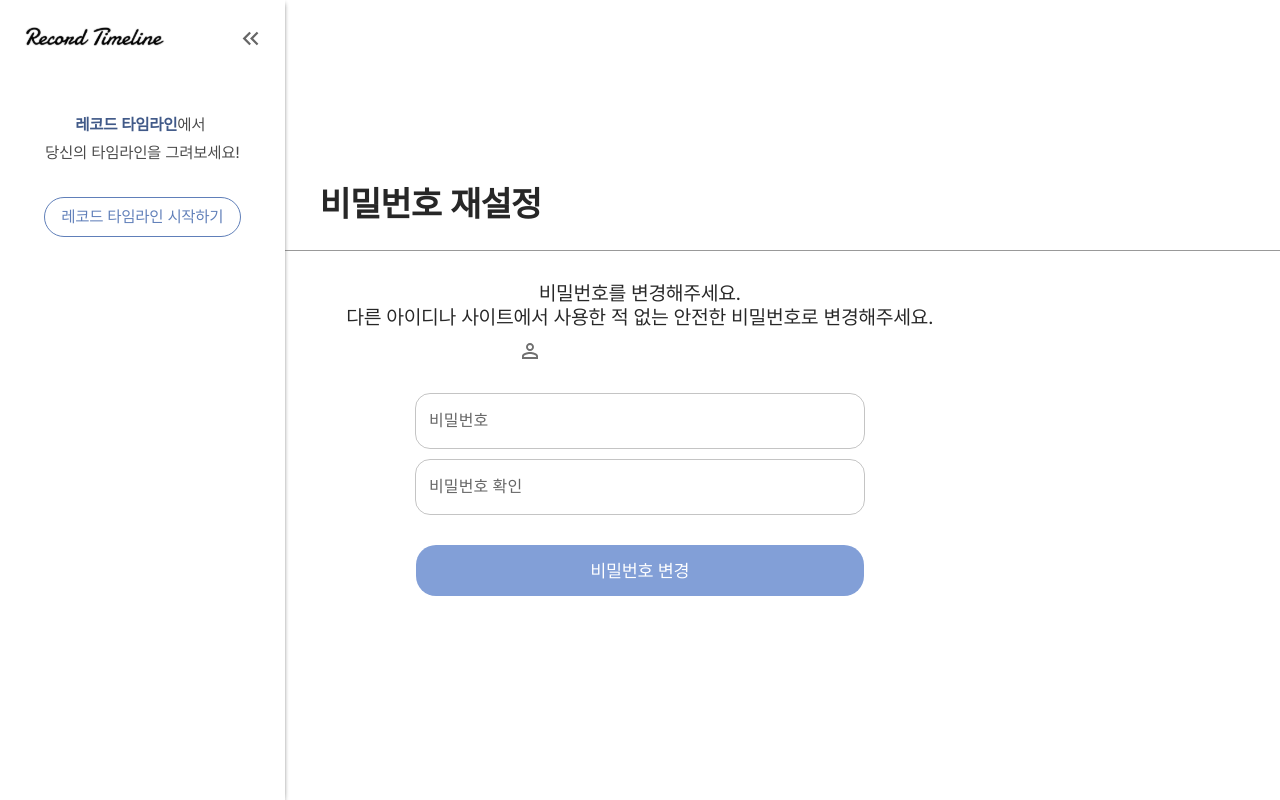
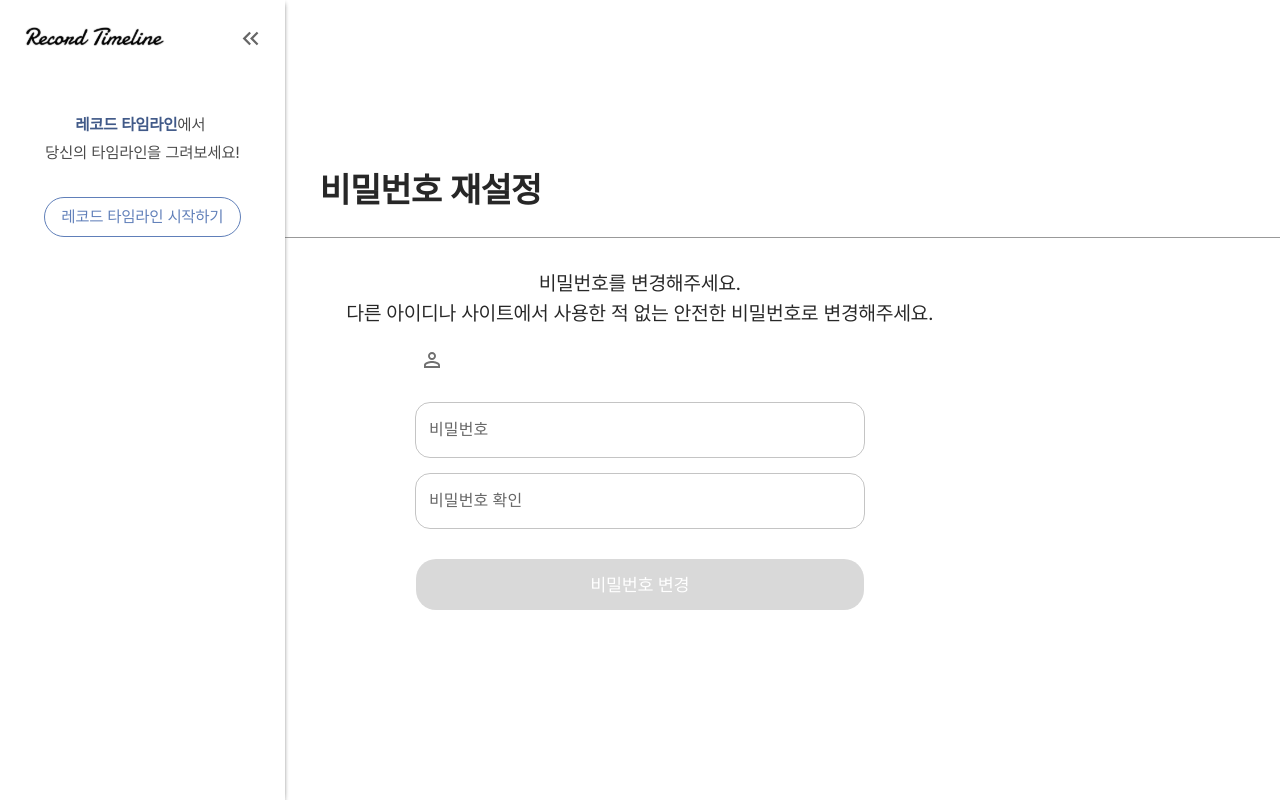
Before and after one commit to Record-Timeline/Front, a React (Create React App) app: page /find/change in a window 1280 px wide. Built offline with nearby package versions, Linux system fonts and the light colour scheme; no server answers; what quill-image-resize-module-react would draw is missing.

Commit message:
Feat: 비밀번호 변경 기능 완성

```diff
--- a/src/pages/FindPassword.jsx
+++ b/src/pages/FindPassword.jsx
@@ -26,6 +26,7 @@ export default function FindPassword() {
 
   // 비밀번호 찾기 버튼 클릭 시
   const handleFindPassword = async () => {
+    setError("")
     if (email) {
       try {
         const response = await axiosInstance.post(
--- a/src/pages/FindPasswordCertification.jsx
+++ b/src/pages/FindPasswordCertification.jsx
@@ -39,7 +39,7 @@ export default function FindPasswordCertification() {
 
       if (response.data.code === "200") {
         // 인증 성공 시
-        setSuccessMessage("인증이 성공적으로 완료되었습니다.");
+        setSuccessMessage("인증이 완료되었습니다.");
         setIsVerified(true); // "다음" 버튼 활성화
         setErrorMessage(""); // 에러 메시지 초기화
       } else {
--- a/src/pages/FindPasswordChange.jsx
+++ b/src/pages/FindPasswordChange.jsx
@@ -1,31 +1,84 @@
 /** @jsxImportSource @emotion/react */
 
-import React, { useState } from "react";
+import React, { useState, useEffect, useCallback } from "react";
+import { css } from "@emotion/react";
+import Button from "../components/common/Button";
+import PersonOutlineOutlinedIcon from '@mui/icons-material/PersonOutlineOutlined';
+import { Grid, TextField } from "@mui/material/";
+import { useSelector } from "react-redux";
+import axios from "axios";
+import {useNavigate} from "react-router-dom";
 
-import { css } from "@emotion/react";
-import Button from "../components/common/Button"
-import PersonOutlineOutlinedIcon from '@mui/icons-material/PersonOutlineOutlined';
-import {
+export default function FindPassword() {
+  const navigate = useNavigate();
 
-  Grid,
-  TextField,
-} from "@mui/material/";
-import {useSelector} from "react-redux";
-export default function FindPassword() {
   const [password, setPassword] = useState(""); // 입력한 비밀번호
   const [passwordCheck, setPasswordCheck] = useState(""); // 입력한 비밀번호 확인
+  const [passwordError, setPasswordError] = useState(false); // 비밀번호 유효성 검사 에러 상태
+  const [passwordCheckError, setPasswordCheckError] = useState(false); // 비밀번호 확인 에러 상태
+  const [isChangeButtonEnabled, setIsChangeButtonEnabled] = useState(false); // 비밀번호 변경 버튼 활성화 상태
 
-  const email = useSelector(state => state.email);  // Redux에서 이메일 가져오기
+  const email = useSelector((state) => state.email); // Redux에서 이메일 가져오기
 
-  // 비밀번호 입력 값 업데이트
-  const handlePasswordChange = (e) => {
-    setPassword(e.target.value);
+  // 비밀번호 유효성 검사 함수
+  const validatePassword = (password) => {
+    const containsNumber = /[0-9]/.test(password);
+    const containsLetter = /[a-zA-Z]/.test(password);
+    const isLengthValid = password.length >= 8;
+
+    if (!(containsNumber && containsLetter && isLengthValid)) {
+      setPasswordError(true);
+    } else {
+      setPasswordError(false);
+    }
   };
 
-  // 비밀번호 입력 확인 값 업데이트
-  const handlePasswordCheck = (e) => {
-    setPasswordCheck(e.target.value);
+  // 비밀번호 입력 시 유효성 검사
+  const handlePasswordChange = useCallback((e) => {
+    const password = e.target.value;
+    setPassword(password);
+    validatePassword(password);
+  }, []);
+
+  // 비밀번호 확인 입력 시 유효성 검사
+  const handlePasswordCheckChange = useCallback(
+    (e) => {
+      const passwordCheck = e.target.value;
+      setPasswordCheck(passwordCheck);
+      setPasswordCheckError(passwordCheck !== password);
+    },
+    [password]
+  );
+
+  // 비밀번호 변경 버튼 활성화 상태 업데이트
+  useEffect(() => {
+    setIsChangeButtonEnabled(
+      !passwordError &&
+      !passwordCheckError &&
+      password.length > 0 &&
+      passwordCheck.length > 0
+    );
+  }, [passwordError, passwordCheckError, password, passwordCheck]);
+
+  // 비밀번호 변경 요청 함수
+  const handleFindPassword = async () => {
+    if (isChangeButtonEnabled) {
+      try {
+        const response = await axios.post("/api/v1/password/reset", {
+          email,
+          newPassword: password,
+        });
+
+        if (response.status === 200) {
+          navigate("/find/complete")
+        }
+      } catch (error) {
+        alert("비밀번호 변경에 실패했습니다. 다시 시도해주세요.");
+        console.error(error);
+      }
+    }
   };
+
   return (
     <div
       css={css`
@@ -39,37 +92,47 @@ export default function FindPassword() {
         font-weight: 700;
       `}
     >
-      <div css={css`
+      <div
+        css={css`
           width: 100%;
           padding: 0px 15% 20px 25%;
-      `}>비밀번호 재설정
+        `}
+      >
+        비밀번호 재설정
       </div>
-      <div css={css`
+      <div
+        css={css`
           width: 100%;
           height: 1px;
           background: #999999;
-      `}>
-      </div>
-      <div css={css`
+        `}
+      ></div>
+      <div
+        css={css`
           white-space: pre-line;
           color: #272727;
           text-align: center;
           font-size: 20px;
           font-weight: 400;
-          line-height: normal;
+          line-height: 150%;
           margin-top: 30px;
-      `}>비밀번호를 변경해주세요. {"\n"}
-        다른 아이디나 사이트에서 사용한 적 없는 안전한 비밀번호로 변경해주세요. </div>
-      <div css={css`
+        `}
+      >
+        비밀번호를 변경해주세요. {"\n"}
+        다른 아이디나 사이트에서 사용한 적 없는 안전한 비밀번호로 변경해주세요.
+      </div>
+      <div
+        css={css`
+          width: 440px;
           color: #707070;
           font-size: 20px;
           font-weight: 400;
           display: flex;
           align-items: center;
-          justify-content: center;
-          margin-top: 10px;
-          margin-right: 220px;
-      `}><PersonOutlineOutlinedIcon/> {email}
+          margin-top: 20px;
+        `}
+      >
+        <PersonOutlineOutlinedIcon /> {email}
       </div>
       <Grid
         item
@@ -77,15 +140,19 @@ export default function FindPassword() {
         sm={9}
         sx={{
           fontFamily: "Pretendard",
-          margin: "30px 0px 30px 0px"
+          margin: "30px 0px 30px 0px",
         }}
       >
-        <div css={css`
+        <div
+          css={css`
             display: flex;
             justify-content: center;
             flex-direction: column;
+          `}
+        >
+          <div css={css`
+              margin-bottom: 10px;
           `}>
-
           <TextField
             value={password}
             onChange={handlePasswordChange}
@@ -98,15 +165,21 @@ export default function FindPassword() {
                 borderRadius: "15px",
                 width: "450px",
                 fontFamily: "Pretendard",
-                marginBottom: "10px"
+                marginBottom: "5px",
               },
             }}
+            error={passwordError}
+            helperText={
+              passwordError
+                ? "숫자와 영문자를 포함한 8자리 이상의 비밀번호를 입력하세요."
+                : ""
+            }
           />
-
+          </div>
           <TextField
             value={passwordCheck}
-            onChange={handlePasswordCheck}
-            type="passwordCheck"
+            onChange={handlePasswordCheckChange}
+            type="password"
             id="passwordCheck"
             name="passwordCheck"
             label="비밀번호 확인"
@@ -117,6 +190,10 @@ export default function FindPassword() {
                 fontFamily: "Pretendard",
               },
             }}
+            error={passwordCheckError}
+            helperText={
+              passwordCheckError ? "비밀번호가 일치하지 않습니다." : ""
+            }
           />
         </div>
       </Grid>
@@ -124,15 +201,15 @@ export default function FindPassword() {
       <div
         css={css`
           border-radius: 20px;
-            background: #829FD7;
+          background: ${isChangeButtonEnabled ? "#829FD7" : "#d9d9d9"};
           color: #FFF;
           padding: 12px 175px;
           font-size: 18px;
           font-weight: 500;
-            cursor: pointer;
+          cursor: ${isChangeButtonEnabled ? "pointer" : "not-allowed"};
           margin-bottom: 2%;
         `}
-        //onClick={handleFindPassword}
+        onClick={handleFindPassword}
       >
         비밀번호 변경
       </div>
```
Lines whose indentation alone changed are shown as unchanged.
